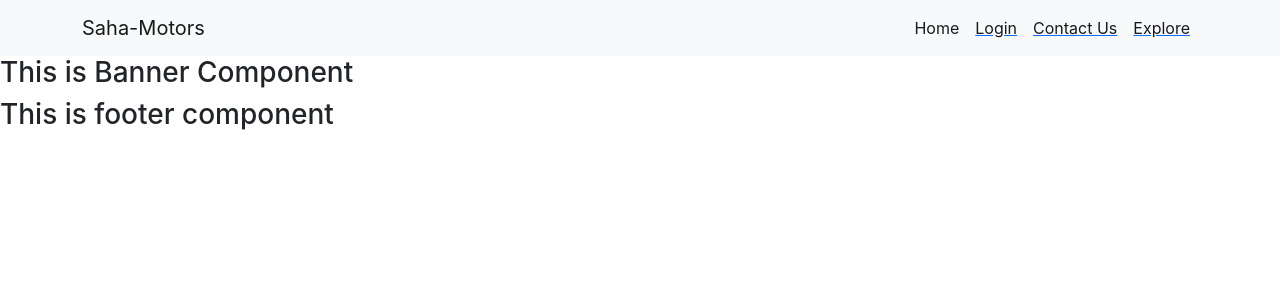
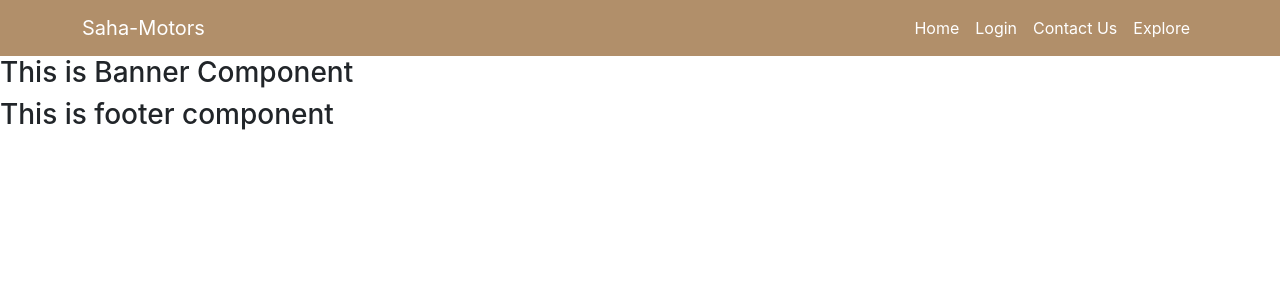
Before and after one commit to DebabrataSaha-570/Saha-Motors-Client, a React (Create React App) app: page / in a window 1280 px wide. Shown: the top 300 px of the page. Built offline with nearby package versions, Linux system fonts and the light colour scheme.

Commit message:
navbar css added

```diff
--- /dev/null
+++ b/src/Pages/Home/Navbar/Navbar.css
@@ -0,0 +1,6 @@
+.saha-motors-navbar{
+    background-color: #B18F6A;
+}
+.saha-motors-navbar a{
+    text-decoration: none;
+}
--- a/src/Pages/Home/Navbar/Navbar.js
+++ b/src/Pages/Home/Navbar/Navbar.js
@@ -1,12 +1,14 @@
 import React from 'react';
 import { Link } from 'react-router-dom';
-
+import './Navbar.css'
 const Navbar = () => {
     return (
         <>
-            <nav className="navbar navbar-expand-lg navbar-light bg-light">
+            <nav className="navbar navbar-expand-lg navbar-dark saha-motors-navbar">
                 <div className="container">
-                    <a className="navbar-brand" href="#">Saha-Motors</a>
+                    <Link to="/">
+                        <a className="navbar-brand" href="#">Saha-Motors</a>
+                    </Link>
                     <button className="navbar-toggler" type="button" data-bs-toggle="collapse" data-bs-target="#navbarSupportedContent" aria-controls="navbarSupportedContent" aria-expanded="false" aria-label="Toggle navigation">
                         <span className="navbar-toggler-icon"></span>
                     </button>
--- a/src/Pages/Login/Login/Login.js
+++ b/src/Pages/Login/Login/Login.js
@@ -1,10 +1,12 @@
 import React from 'react';
+import Navbar from '../../Home/Navbar/Navbar';
 
 const Login = () => {
     return (
-        <div>
+        <>
+            <Navbar></Navbar>
             <h3>This is login component</h3>
-        </div>
+        </>
     );
 };
 
```
